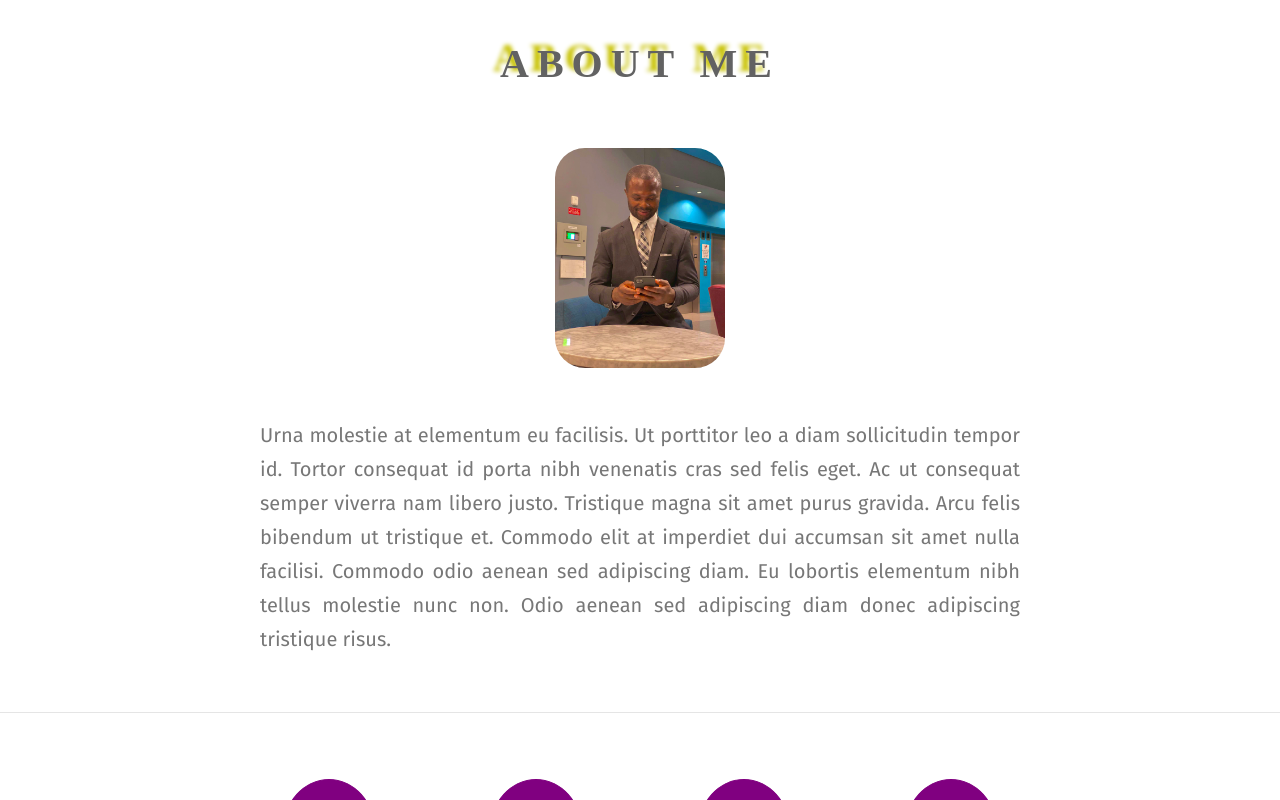
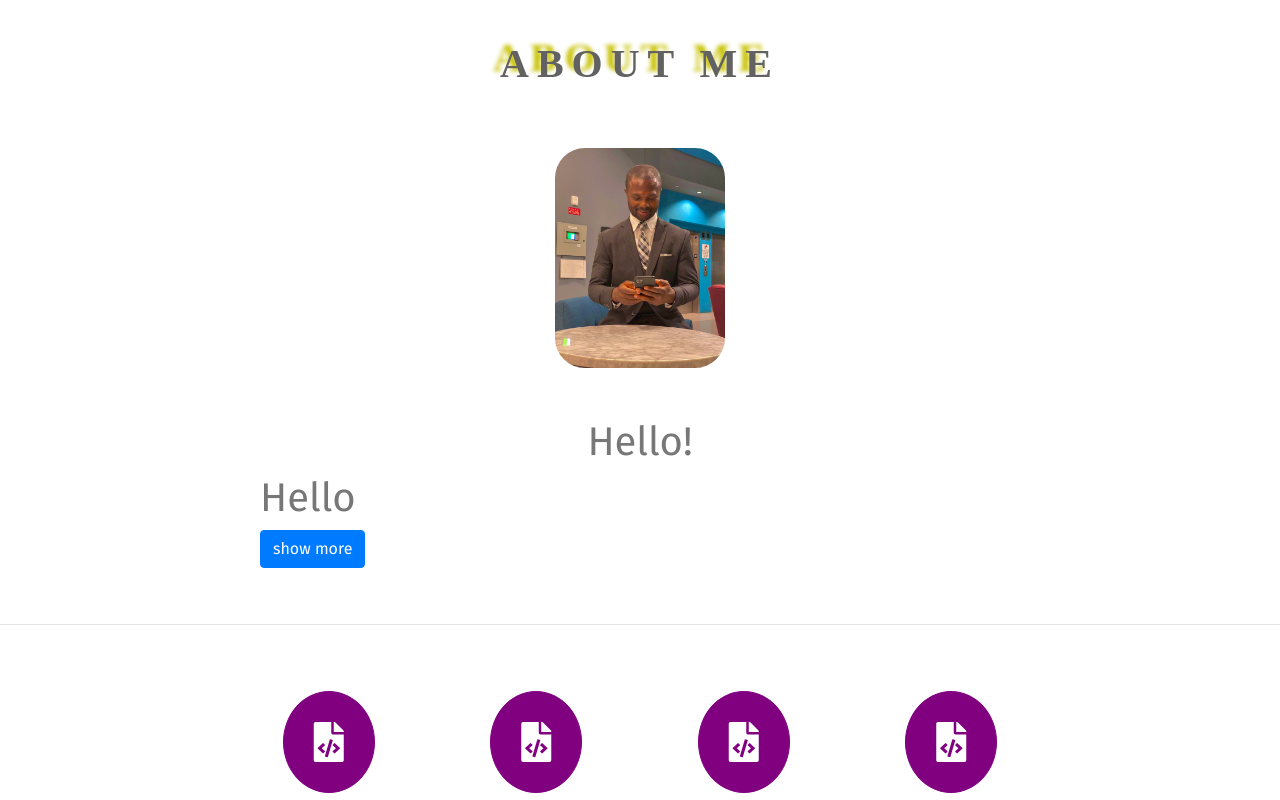
Before and after one commit to YakubuAmidu/portfolio3, a React (Create React App) app: page /portfolio in a window 1280 px wide. Shown: the top 800 px of the page. Built offline with nearby package versions, Linux system fonts and the light colour scheme.

Commit message:
Inial commit

```diff
--- a/src/components/App.css
+++ b/src/components/App.css
@@ -192,6 +192,10 @@ body {
   padding-bottom: 40px;
 }
 
+.hello {
+  text-align: center;
+}
+
 .header-logos {
   display: flex;
   flex-direction: row;
--- a/src/components/Portfolio.js
+++ b/src/components/Portfolio.js
@@ -1,7 +1,8 @@
 import React, { Component } from 'react';
 import css from '../assets/css.png';
 import profile2 from '../assets/profile2.png';
-import { Row, Col } from 'react-bootstrap';
+import Title from './Title';
+import { Row, Col, Button } from 'react-bootstrap';
 import './App.css';
 
 class Portfolio extends Component {
@@ -18,16 +19,26 @@ class Portfolio extends Component {
       <div className='app-portfolio'>
         <h1 className='heading-about'>ABOUT ME</h1>
         <img src={profile2} alt='profile2-img' className='profile2' />
-        <p className='aboutme-paragraph'>
-          Urna molestie at elementum eu facilisis. Ut porttitor leo a diam
-          sollicitudin tempor id. Tortor consequat id porta nibh venenatis cras
-          sed felis eget. Ac ut consequat semper viverra nam libero justo.
-          Tristique magna sit amet purus gravida. Arcu felis bibendum ut
-          tristique et. Commodo elit at imperdiet dui accumsan sit amet nulla
-          facilisi. Commodo odio aenean sed adipiscing diam. Eu lobortis
-          elementum nibh tellus molestie nunc non. Odio aenean sed adipiscing
-          diam donec adipiscing tristique risus.
-        </p>
+        <div className='aboutme-paragraph'>
+          <h1 className='hello'>Hello!</h1>
+          <Title />
+          {this.state.displayBio ? (
+            <p className='paragraph'>
+              Urna molestie at elementum eu facilisis. Ut porttitor leo a diam
+              sollicitudin tempor id. Tortor consequat id porta nibh venenatis
+              cras sed felis eget. Ac ut consequat semper viverra nam libero
+              justo. Tristique magna sit amet purus gravida. Arcu felis bibendum
+              ut tristique et. Commodo elit at imperdiet dui accumsan sit amet
+              nulla facilisi. Commodo odio aenean sed adipiscing diam. Eu
+              lobortis elementum nibh tellus molestie nunc non. Odio aenean sed
+              adipiscing diam donec adipiscing tristique risus.
+            </p>
+          ) : (
+            <div>
+              <Button className='outline-dark'>show more</Button>
+            </div>
+          )}
+        </div>
         <hr />
         <div className='header-logos'>
           <Row>
```
